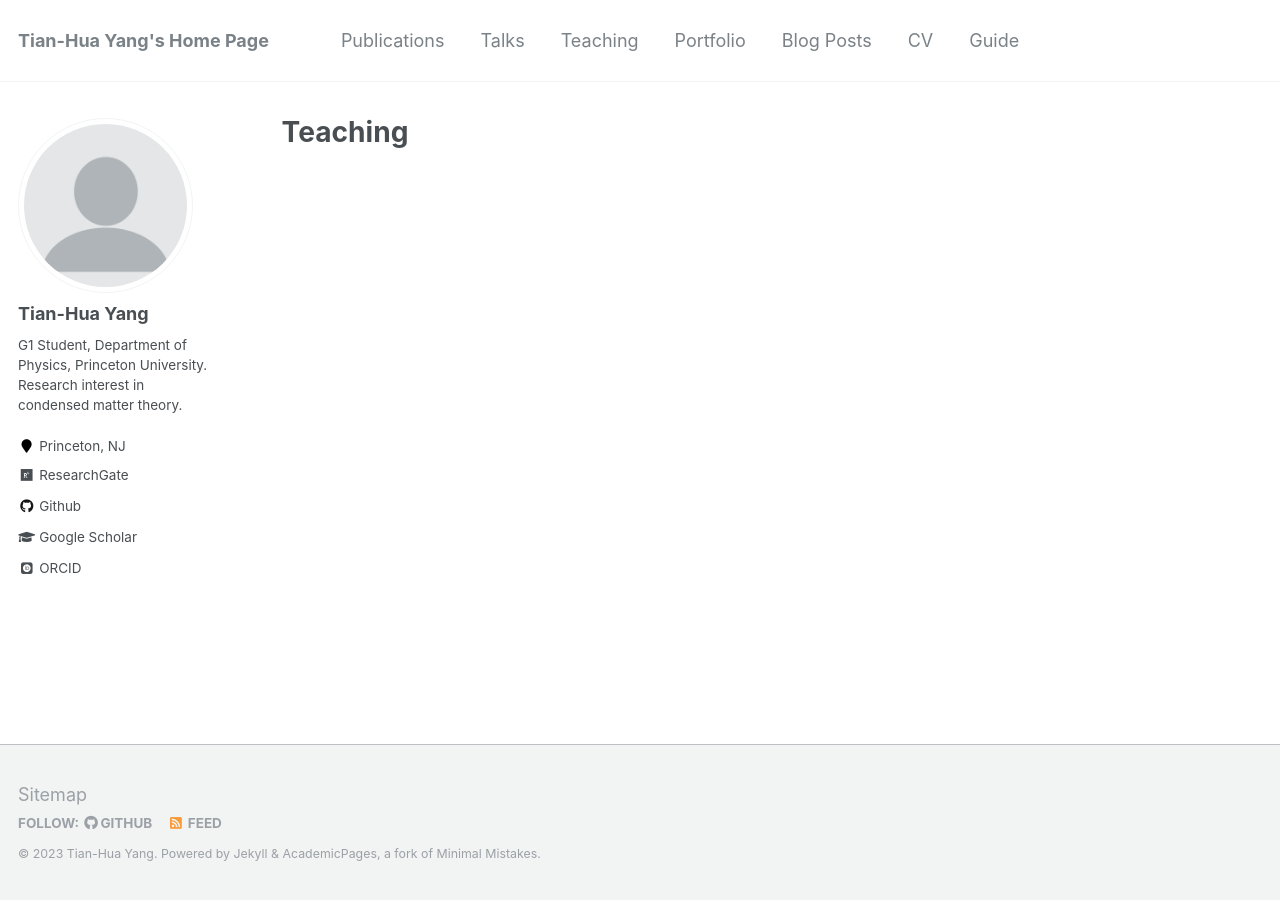
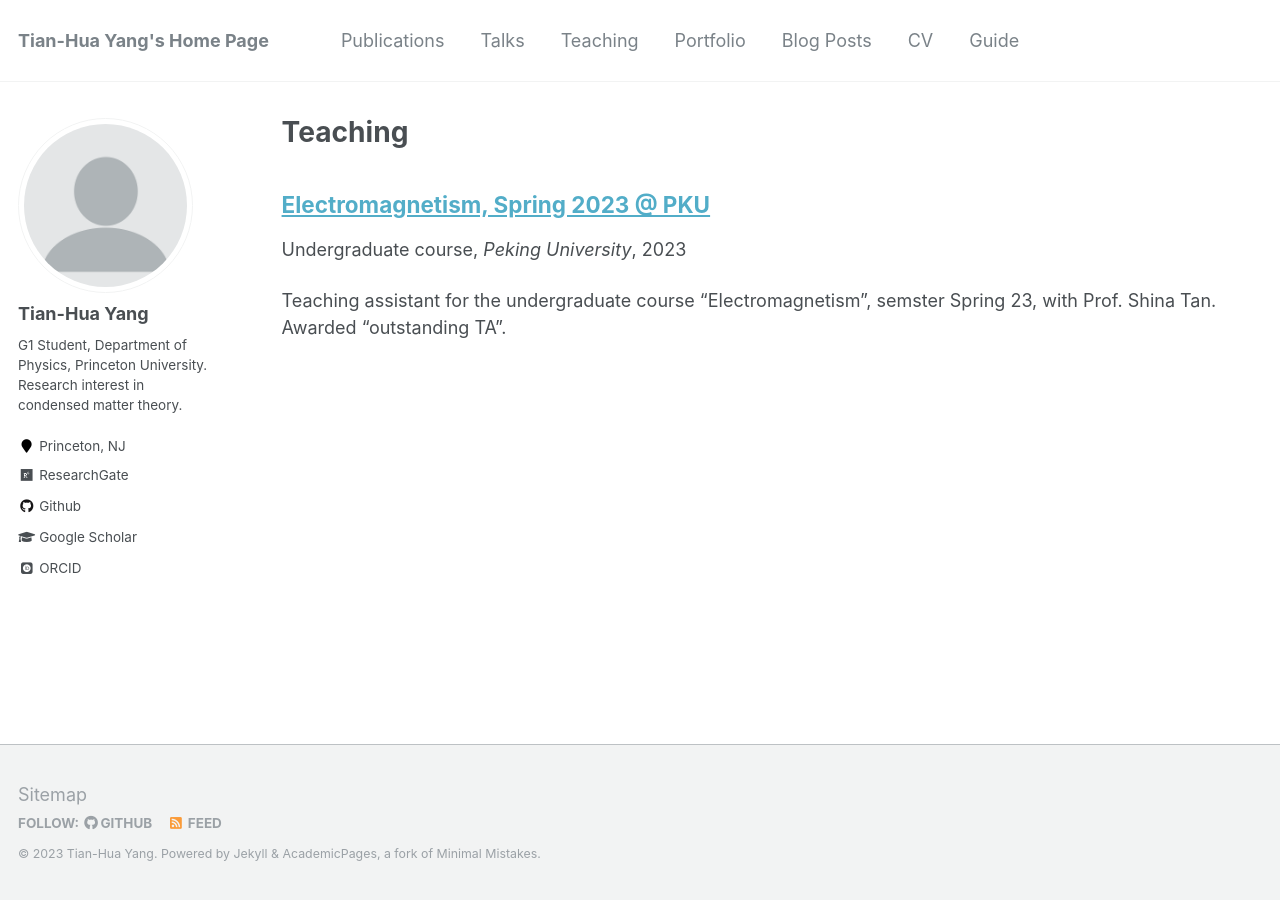
Before and after one commit to ThomasYangth/thomasyangth.github.io, a Jekyll site: the page built from _pages/teaching.html, in a window 1280 px wide. Built offline with Jekyll 4.4.1, drawn with Linux system fonts in a browser that asks for light colours; some web fonts are replaced; a file with an impossible date is left out; part of the change alters nothing that is shown.

Commit message:
added date

```diff
--- a/_teaching/EM_PKU_2023.md
+++ b/_teaching/EM_PKU_2023.md
@@ -4,7 +4,7 @@ collection: teaching
 type: "Undergraduate course"
 permalink: /teaching/EM_PKU_2023
 venue: "Peking University"
-date: "Spring 2023"
+date: 2023-03-01
 location: "Beijing, China"
 ---
 
```
